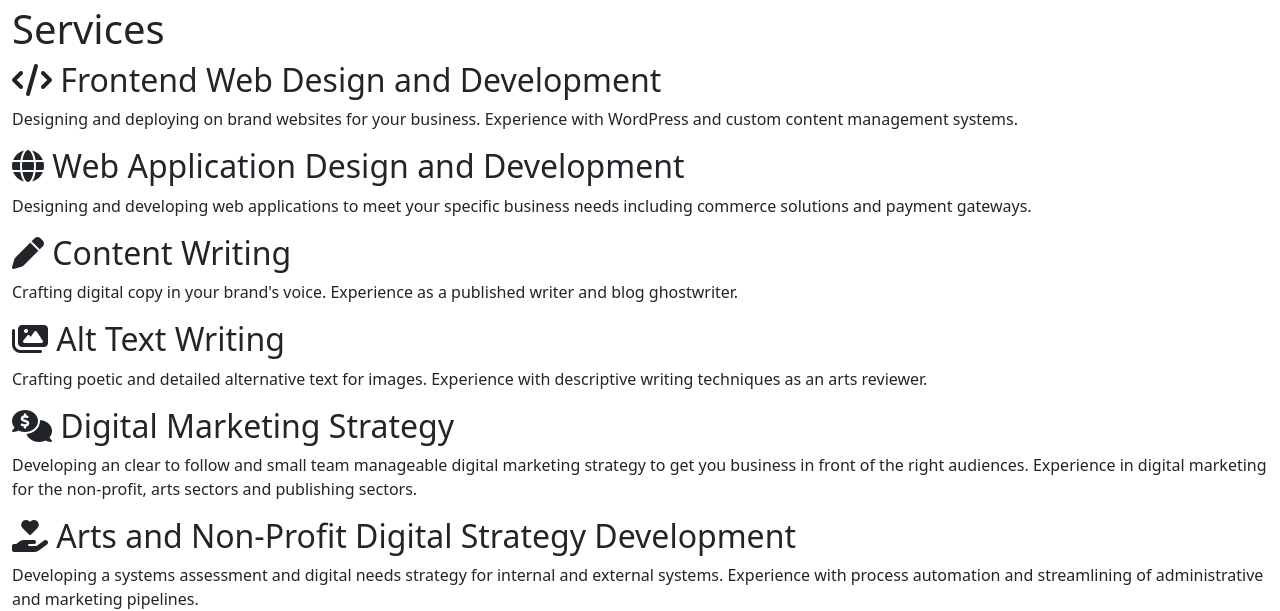
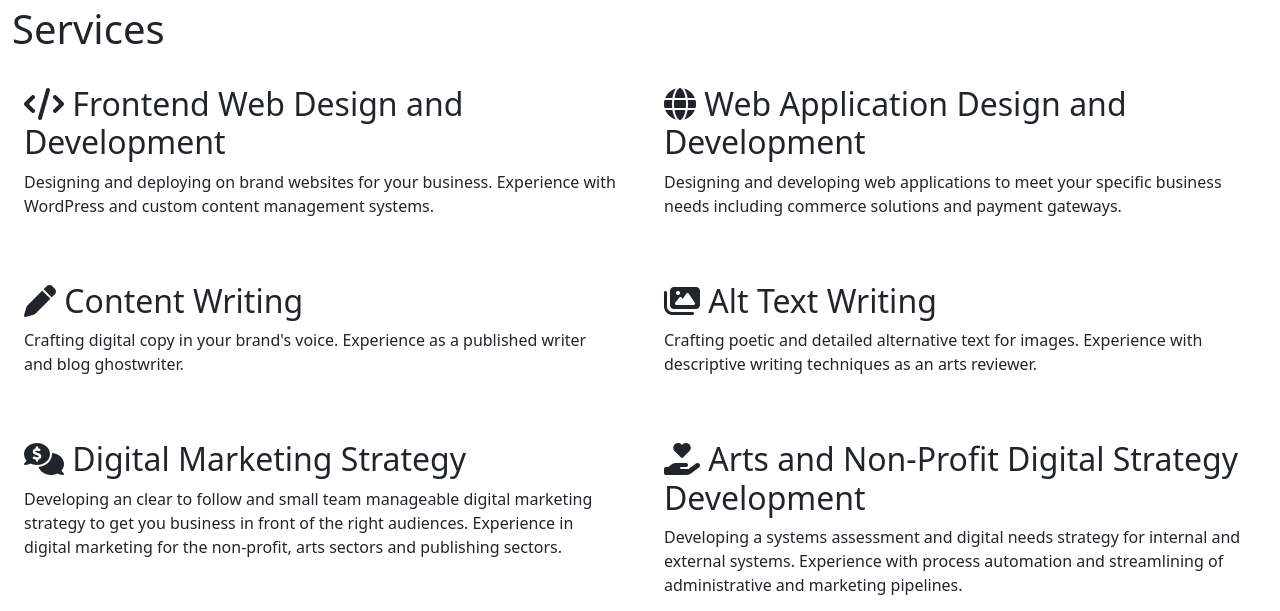
Before and after one commit to sarahlochhead/COMP2112-F2022-Assignment1, a website: page services.html in a window 1280 px wide. Shown: the part 202-813 px from the top of the page. Drawn offline with nearby package versions, Linux system fonts and the light colour scheme.

Commit message:
formatting to services page

```diff
--- a/services.html
+++ b/services.html
@@ -17,36 +17,38 @@
           <div>
             <h1>Services</h1>
           </div>
-          <section>
+          <div class="row">
+          <section class="col-6 p-4">
             <h2><i class="fa-solid fa-code"></i> Frontend Web Design and Development</h2>
             <p>Designing and deploying on brand websites for your business. Experience with WordPress and custom content management systems.
             </p>
           </section>
-          <section>
+          <section class="col-6 p-4">
             <h2> <i class="fa-solid fa-globe"></i> Web Application Design and Development</h2>
 
             <p>Designing and developing web applications to meet your specific business needs including commerce solutions and payment gateways.
             </p>
           </section>
-          <section>
+          <section class="col-6 p-4">
             <h2><i class="fa-solid fa-pen"></i> Content Writing</h2>
             <p>Crafting digital copy in your brand's voice. Experience as a published writer and blog ghostwriter.
             </p>
           </section>
-          <section>
+          <section class="col-6 p-4">
             <h2><i class="fa-solid fa-images"></i> Alt Text Writing</h2>
             <p>Crafting poetic and detailed alternative text for images. Experience with descriptive writing techniques as an arts reviewer.</p>
           </section>
-          <section>
+          <section class="col-6 p-4">
             <h2><i class="fa-solid fa-comments-dollar"></i> Digital Marketing Strategy</h2>
             <p>Developing an clear to follow and small team manageable digital marketing strategy to get you business in front of the right audiences. Experience in digital marketing for the non-profit, arts sectors and publishing sectors.
             </p>
           </section>
-          <section>
+          <section class="col-6 p-4">
             <h2><i class="fa-solid fa-hand-holding-heart"></i> Arts and Non-Profit Digital Strategy Development</h2>
             <p>Developing a systems assessment and digital needs strategy for internal and external systems. Experience with process automation and streamlining of administrative and marketing pipelines.
             </p>
           </section>
+          </div><!--.row -->
         </main>
         <!-- Main Footer -->
         <footer></footer>
```
